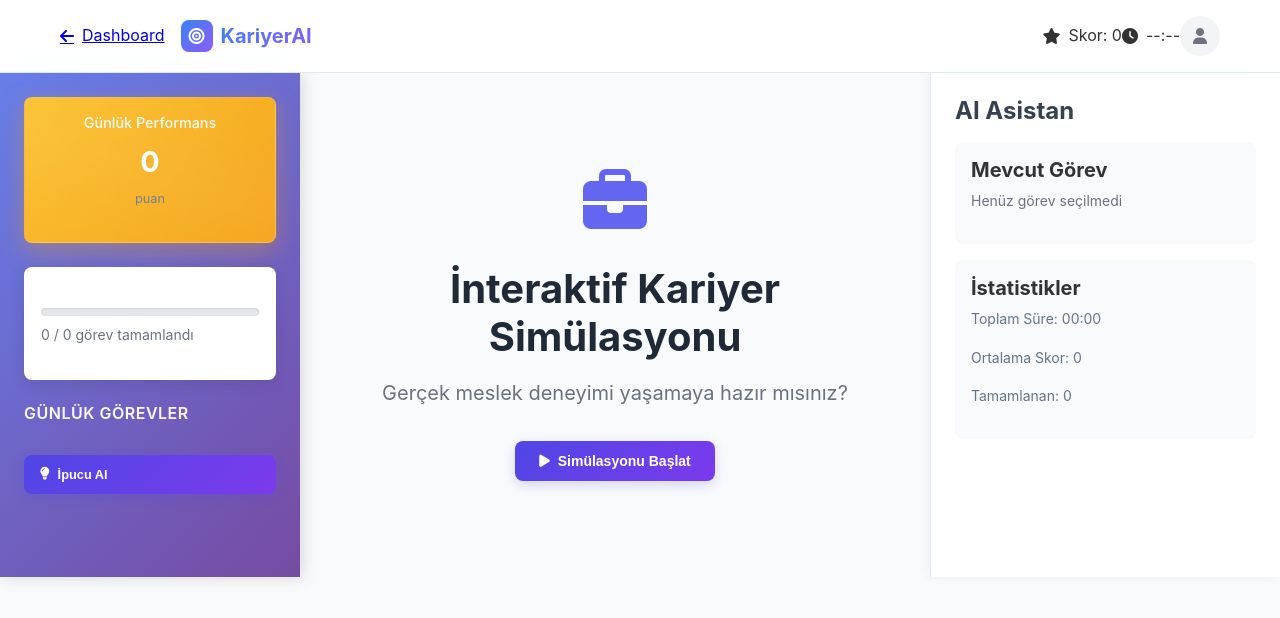
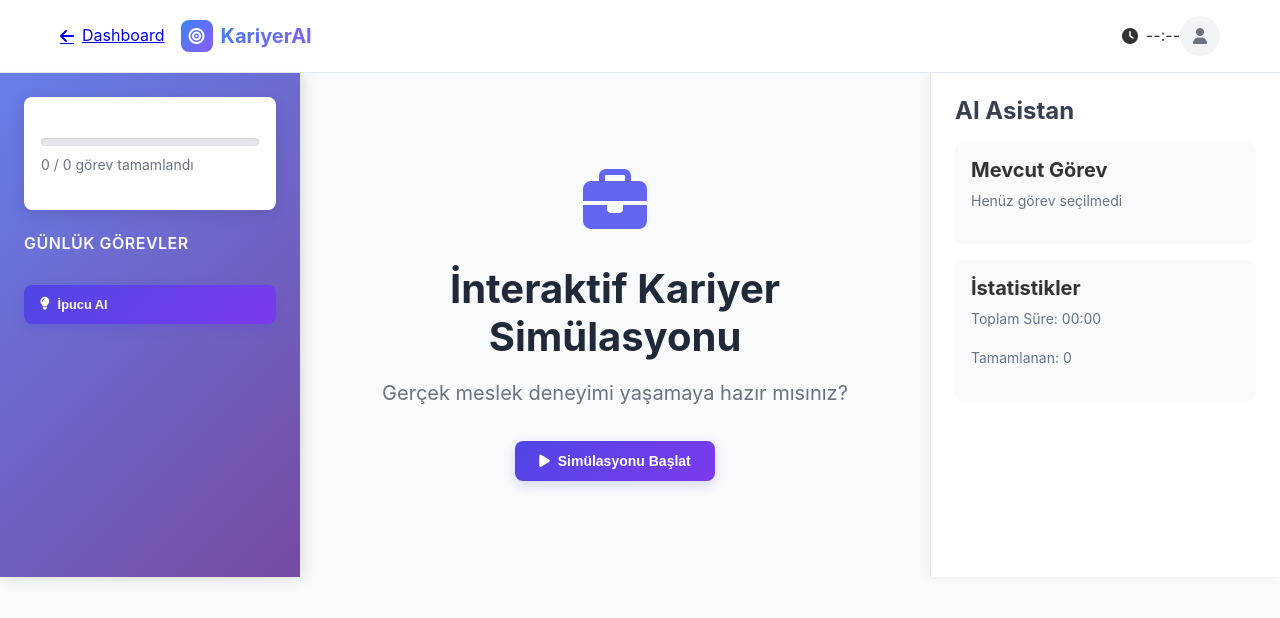
Before and after one commit to kariyerAI/kariyerAI, a plain HTML site: page frontend/html/interactive_simulation.html in a window 1280 px wide. Drawn offline with nearby package versions, Linux system fonts and the light colour scheme.

Commit message:
Remove scoring system from interactive simulation

```diff
--- a/frontend/html/interactive_simulation.html
+++ b/frontend/html/interactive_simulation.html
@@ -251,14 +251,7 @@
             transform: none;
         }
 
-        .score-display {
-            background: linear-gradient(135deg, #fbbf24 0%, #f59e0b 100%);
-            color: white;
-            padding: 1rem;
-            border-radius: 8px;
-            text-align: center;
-            margin-bottom: 1.5rem;
-        }
+
 
         .hidden {
             display: none !important;
@@ -296,10 +289,7 @@
                 </div>
 
                 <div class="flex items-center gap-6">
-                    <div class="flex items-center gap-2 text-sm">
-                        <i class="fas fa-star text-yellow-500"></i>
-                        <span id="totalScore">Skor: 0</span>
-                    </div>
+
                     <div class="flex items-center gap-2 text-sm">
                         <i class="fas fa-clock"></i>
                         <span id="simulationTimer">--:--</span>
@@ -315,11 +305,7 @@
     <div class="simulation-workspace">
         <!-- Task Sidebar -->
         <div class="task-sidebar">
-            <div class="score-display">
-                <h3>Günlük Performans</h3>
-                <div style="font-size: 1.8rem; font-weight: bold;" id="scoreDisplay">0</div>
-                <p style="font-size: 0.8rem; margin-top: 0.25rem;">puan</p>
-            </div>
+
 
             <div class="progress-tracker">
                 <h4>İlerleme</h4>
@@ -483,7 +469,6 @@
                 <h4 style="margin-bottom: 0.5rem;">İstatistikler</h4>
                 <div style="font-size: 0.875rem; color: #6b7280;">
                     <p>Toplam Süre: <span id="totalTime">00:00</span></p>
-                    <p>Ortalama Skor: <span id="averageScore">0</span></p>
                     <p>Tamamlanan: <span id="completedTasks">0</span></p>
                 </div>
             </div>
```
Also changed, not shown: 1 other file.
